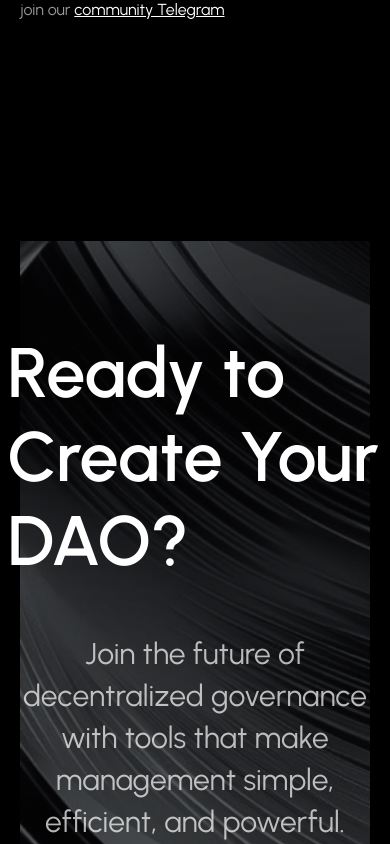
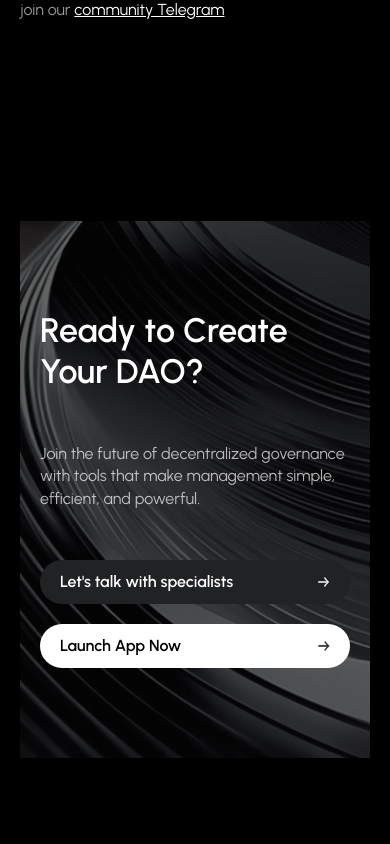
Before and after one commit to ringecosystem/degov-home, a Next.js app in the folder packages/web/: page / in a window 390 px wide. Shown: the part 5800-6644 px from the top of the page. Built offline with nearby package versions, Linux system fonts and the light colour scheme.

Commit message:
Refactor CtaSection for improved layout, responsiveness, and styling consistency

```diff
--- a/packages/web/src/components/home/CtaSection.tsx
+++ b/packages/web/src/components/home/CtaSection.tsx
@@ -1,52 +1,38 @@
-import Link from "next/link";
-import Image from "next/image";
+import Link from 'next/link';
+import Image from 'next/image';
 export default function CtaSection() {
   return (
-    <section className="py-[120px] container">
-      <div className="w-full h-full bg-[url('/images/cta-background.png')] bg-cover bg-center py-[90px] flex flex-col items-center gap-[50px]">
+    <section className="container py-[100px] md:py-[120px]">
+      <div className="flex h-full w-full flex-col items-center gap-[50px] bg-[url('/images/cta-background-mobile.png')] bg-cover bg-center px-[20px] py-[90px] md:bg-[url('/images/cta-background.png')] md:px-0">
         <div className="flex flex-col items-center gap-[50px]">
-          <h2 className="text-[70px] font-semibold leading-[120%]">
+          <h2 className="text-[34px] leading-[120%] font-semibold md:text-[70px]">
             Ready to Create Your DAO?
           </h2>
 
-          <p className="text-[30px] font-normal leading-[140%] opacity-70 max-w-[760px] text-center">
-            Join the future of decentralized governance with tools that make
-            management simple, efficient, and powerful.
+          <p className="w-full text-left text-[16px] leading-[140%] font-normal opacity-70 md:max-w-[760px] md:text-center md:text-[30px]">
+            Join the future of decentralized governance with tools that make management simple,
+            efficient, and powerful.
           </p>
 
-          <div className="flex items-center gap-[50px]">
+          <div className="flex w-full flex-col items-center gap-[20px] md:w-auto md:flex-row md:gap-[50px]">
             <Link
               href="/"
-              className="py-[20px] px-[30px] rounded-[144px] flex items-center gap-[10px] text-[24px] font-semibold bg-[#202224] hover:opacity-80 transition-opacity"
+              className="flex w-full items-center justify-between gap-[10px] rounded-[144px] bg-[#202224] px-[20px] py-[10px] text-[16px] font-semibold transition-opacity hover:opacity-80 md:w-auto md:justify-start md:px-[30px] md:py-[20px] md:text-[24px]"
             >
               <span>Let's talk with specialists</span>
-              <Image
-                src="/images/arrow-light.svg"
-                alt="arrow"
-                width={12.385}
-                height={14.8}
-              />
+              <Image src="/images/arrow-light.svg" alt="arrow" width={12.385} height={14.8} />
             </Link>
 
             <Link
               href="/"
-              className="py-[20px] px-[30px] rounded-[144px] flex items-center gap-[10px] text-[24px] font-semibold bg-[var(--foreground)] text-[var(--background)] hover:opacity-80 transition-opacity"
+              className="flex w-full items-center justify-between gap-[10px] rounded-[144px] bg-[var(--foreground)] px-[20px] py-[10px] text-[16px] font-semibold text-[var(--background)] transition-opacity hover:opacity-80 md:w-auto md:justify-start md:px-[30px] md:py-[20px] md:text-[24px]"
             >
               <span>Launch App Now</span>
-              <Image
-                src="/images/arrow-dark.svg"
-                alt="arrow"
-                width={12.385}
-                height={14.8}
-              />
+              <Image src="/images/arrow-dark.svg" alt="arrow" width={12.385} height={14.8} />
             </Link>
           </div>
         </div>
       </div>
-
-      <div className="cta-background">
-        {/* Abstract background visual will be implemented with CSS/SVG */}
-      </div>
     </section>
   );
 }
```
